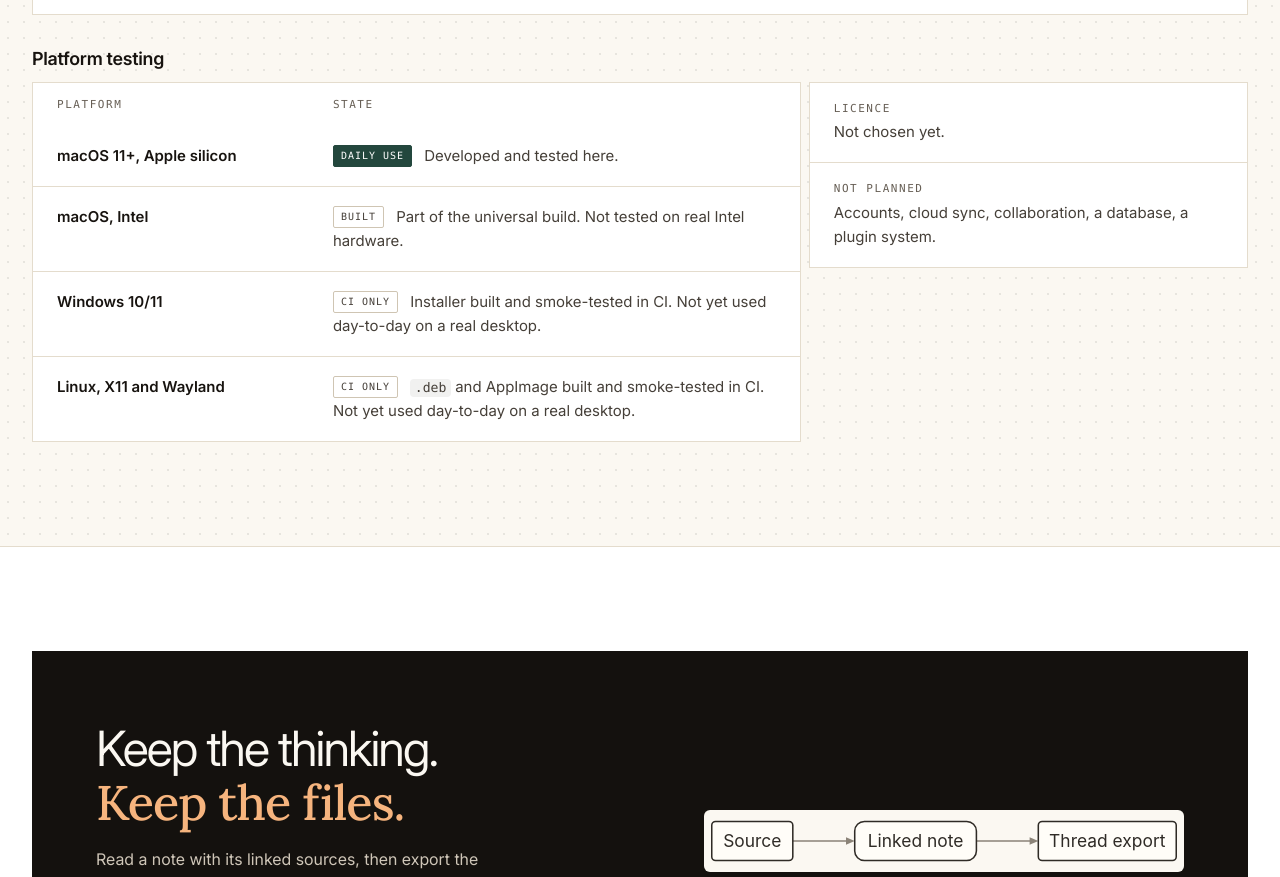
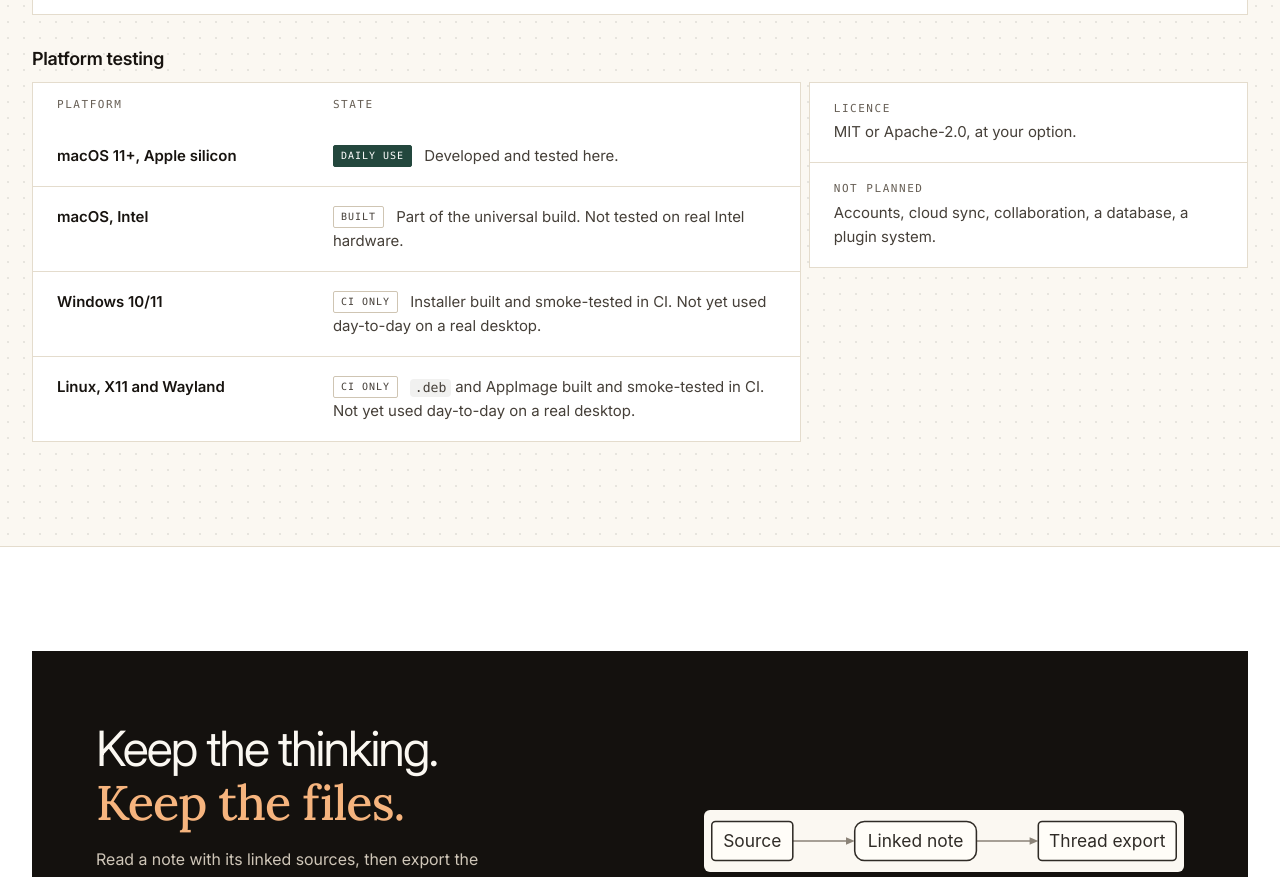
Before and after one commit to re-hub-app/re-hub-app.github.io, a plain HTML site: page index.html in a window 1280 px wide. Shown: the part 6595-7472 px from the top of the page. Drawn offline with Linux system fonts and the light colour scheme.

Commit message:
Licence line: MIT or Apache-2.0
Matches the licence added to the app in fl0wstate/re-hub PR #4.

Agent: t4s (Claude Code/Opus, lead review)
Co-Authored-By: Claude Opus 5.5 <noreply@anthropic.com>

```diff
--- a/index.html
+++ b/index.html
@@ -385,7 +385,7 @@
       <ul class="notes">
         <li data-download-dormant><b>Downloads</b> Not public yet. There is no download link on this page on purpose.</li>
         <li data-download-dormant><b>macOS builds</b> Not notarised.</li>
-        <li><b>Licence</b> Not chosen yet.</li>
+        <li><b>Licence</b> MIT or Apache-2.0, at your option.</li>
         <li><b>Not planned</b> Accounts, cloud sync, collaboration, a database, a plugin system.</li>
       </ul>
     </div>
```
